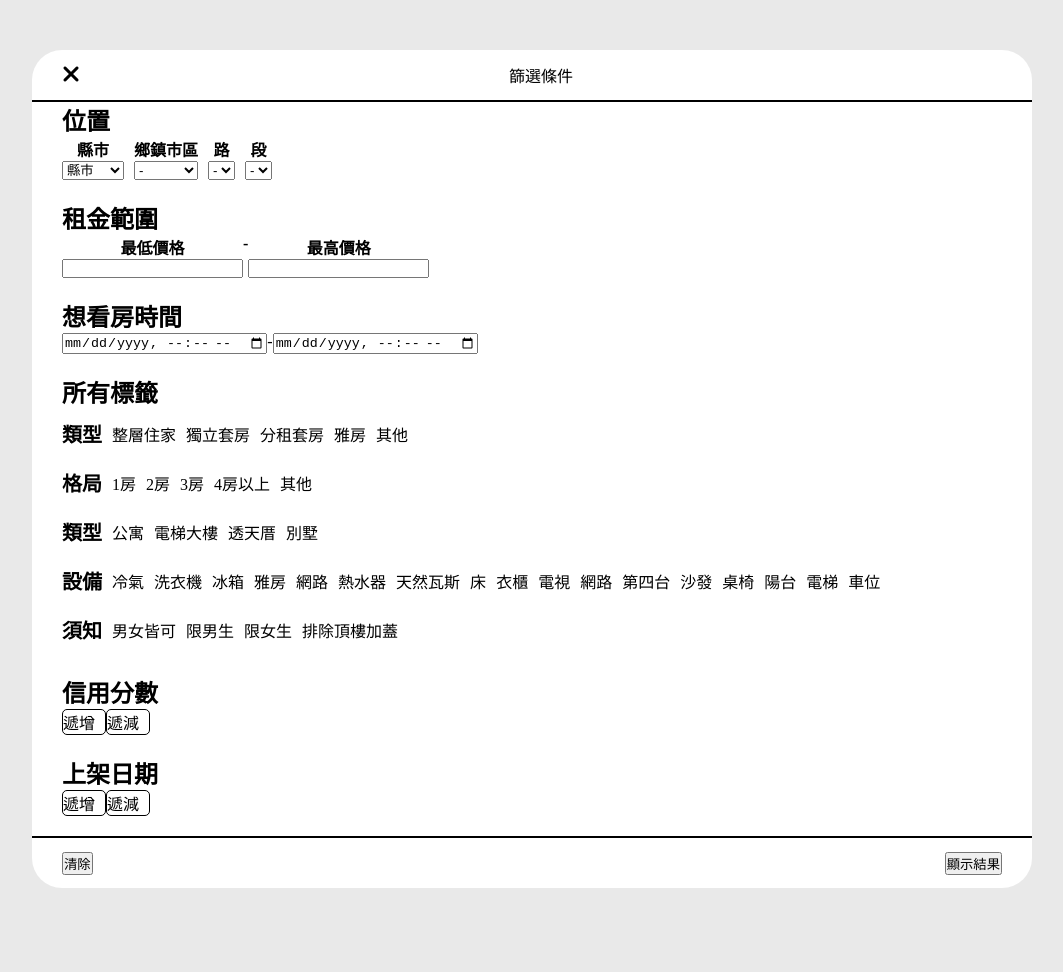
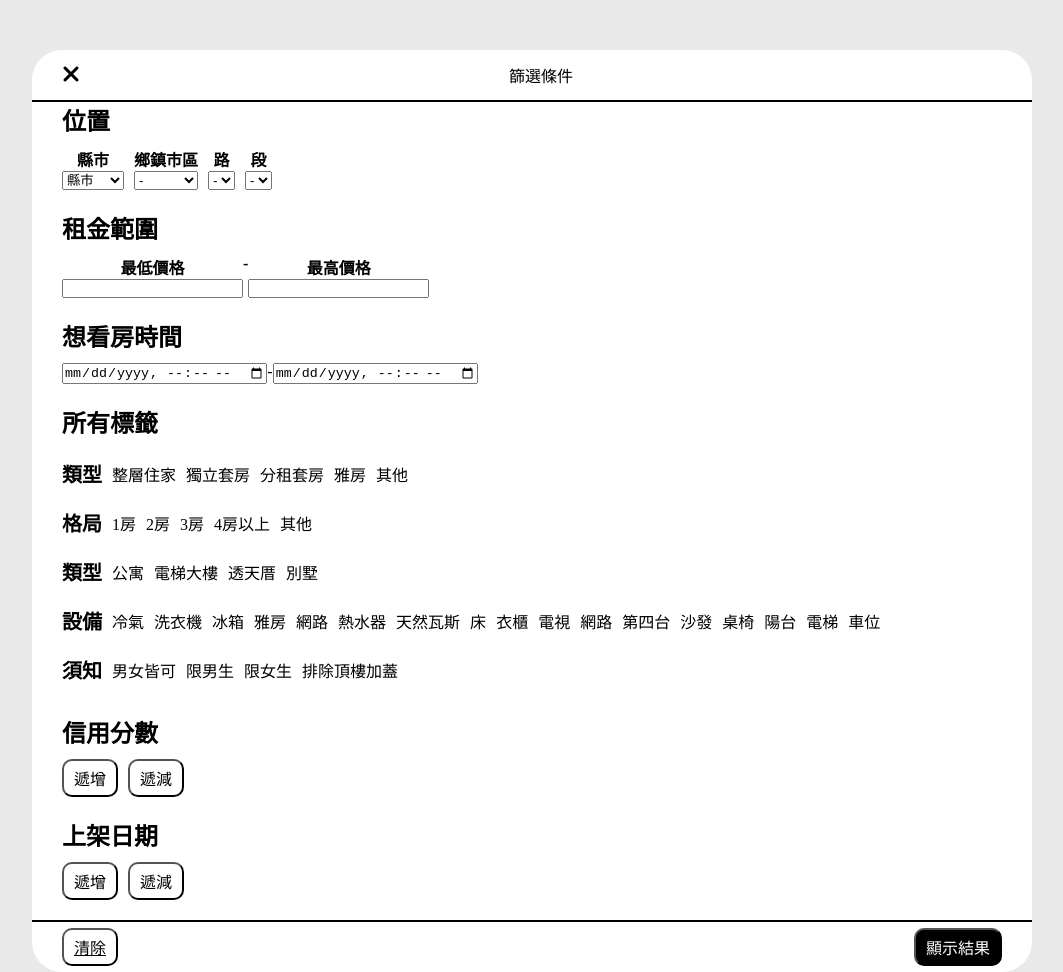
Before and after one commit to lazycat0830/HomeFinder, a plain HTML site: page filter.html in a window 1280 px wide. Shown: the whole page, without its empty margins (108-1171 px from the left). Before the commit the page ends 888 px from the top, so only its background shows below. Drawn offline with Linux system fonts and the light colour scheme.

Commit message:
filter-finish

```diff
--- a/css/filter.css
+++ b/css/filter.css
@@ -80,24 +80,9 @@ body{
     color: #ffa435;
 }
 
-.credit_score ul{
-    list-style: none;
-}
-
-.credit_score ul a{
-    text-decoration: none;
-    color: #000;
-    border-radius: 5px;
-    border:1px #000 solid;
-    padding-right: 10px;
-}
-
-.credit_score ul a li{
-    margin: 0px auto;
-}
-
 
 .filter_title{
+    padding-bottom: 10px;
     font-size: 1.5rem;
     font-weight: bolder;
 }
@@ -126,3 +111,27 @@ body{
 .spacing{
     padding-bottom: 20px;
 }
+
+#body_content_footer_content a input{
+    padding: 5px 10px ;
+    font-size: 1rem;
+    border-radius: 10px;
+
+}
+
+.credit_score div{
+    padding-right: 10px;
+
+}
+
+.credit_score div button{
+    border-radius: 10px;
+    padding: 5px 10px;
+    font-size: 16px;
+    background-color: #fff;
+}
+
+.credit_score div button:focus{
+    color: #fff;
+    background-color: #000000;
+}
--- a/css/item-style.css
+++ b/css/item-style.css
@@ -8,7 +8,6 @@
 #content{
     padding-top: 70px;
     width: 100%;
-    height: 1400px;
 
 }
 
--- a/css/style.css
+++ b/css/style.css
@@ -11,6 +11,11 @@ header{
     height:59px;
     position: fixed;
     background-color: #fff;
+    z-index: 2;
+}
+
+body{
+    z-index: 0;
 }
 
 #header_in{
--- a/filter.html
+++ b/filter.html
@@ -21,7 +21,7 @@
             </div>
             <div id="body_content_body">
                 <div id="body_content_body_content">
-                    <span class="filter_title">位置</span>
+                    <div class="filter_title">位置</div>
                     <div class="location_drop_down flexrow spacing">
                         <div id="County" class="drop-down flexcolumn">
                             <span>縣市</span>
@@ -70,7 +70,7 @@
                             </select>
                         </div>
                     </div>
-                    <span class="filter_title">租金範圍</span>
+                    <div class="filter_title">租金範圍</div>
                     <div class="amount flexrow spacing">
                         <div id="minimum_amount" class="flexcolumn">
                             <span>最低價格</span>
@@ -82,14 +82,13 @@
                             <input type="text">
                         </div>
                     </div>
-                    <span class="filter_title">想看房時間</span>
+                    <div class="filter_title">想看房時間</div>
                     <dvi class="flexrow spacing">
                         <input type="datetime-local">
                         <span>-</span>
                         <input type="datetime-local">
                     </dvi>
-
-                    <span class="filter_title">所有標籤</span>
+                    <div class="filter_title">所有標籤</div>
                     <div class="Label flexcolumn spacing">
                         <div>
                             <ul class="flexrow">
@@ -152,26 +151,22 @@
                             </ul>
                         </div>
                     </div>
-                    <span class="filter_title">信用分數</span>
-                    <div class="credit_score spacing">
-                        <ul class="flexrow">
-                            <a href="#"><li>遞增</li></a>
-                            <a href="#"><li>遞減</li></a>
-                        </ul>
+                    <div class="filter_title">信用分數</div>
+                    <div class="credit_score spacing flexrow">
+                        <div><button>遞增</button></div>
+                        <div><button>遞減</button></div>
                     </div>
-                    <span class="filter_title">上架日期</span>
-                    <div class="credit_score spacing">
-                        <ul class="flexrow">
-                            <a href="#"><li>遞增</li></a>
-                            <a href="#"><li>遞減</li></a>
-                        </ul>
+                    <div class="filter_title">上架日期</div>
+                    <div class="credit_score spacing flexrow">
+                        <div><button>遞增</button></div>
+                        <div><button>遞減</button></div>
                     </div>
                 </div>
             </div>
             <div id="body_content_footer" >
                 <div id="body_content_footer_content" class="flexbetween">
-                    <a href="#"><input type="button" value="清除"></a>
-                    <a href="#"><input type="button" value="顯示結果"></a>
+                    <a href="#"><input style="text-decoration: underline;background-color: #fff;" type="button" value="清除"></a>
+                    <a href="#"><input style="color: #fff;background-color: black;" type="button" value="顯示結果"></a>
                 </div>
             </div>
         </div>
```
Also changed, not shown: css/header-style.css (+24 -0 lines), index.html (+2 -2 lines), reserved.html (added, +46 -0 lines), css/reserved.css (added).
